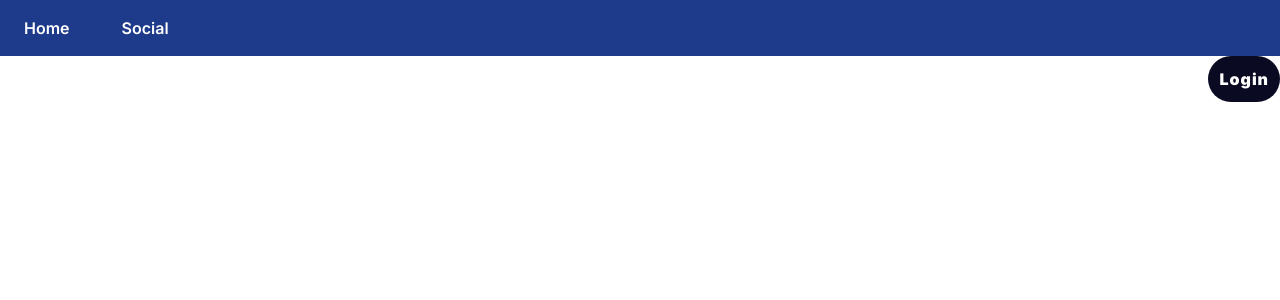
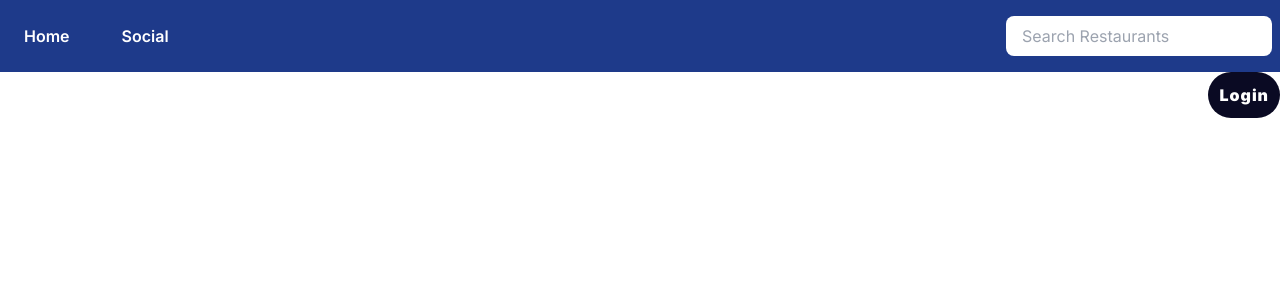
Before and after one commit to JerryWeng/feeling-hungry, a React (Create React App) app in the folder client/: page / in a window 1280 px wide. Shown: the top 300 px of the page. Built offline with nearby package versions, Linux system fonts and the light colour scheme.

Commit message:
Implement searchbar

```diff
--- a/client/src/components/layout/Header.jsx
+++ b/client/src/components/layout/Header.jsx
@@ -1,12 +1,16 @@
 import React from "react";
 
 import RouterLink from "../ui/RouterLink";
+import SearchBar from "../ui/SearchBar";
 
 const Header = () => {
 	return (
-		<div className="bg-blue-900 space-x-5 px-2 py-4">
-			<RouterLink linkText="Home" to="/" />
-			<RouterLink linkText="Social" to="/social" />
+		<div className="bg-blue-900 flex justify-between items-center px-2 py-4">
+			<div className="space-x-5">
+				<RouterLink linkText="Home" to="/" />
+				<RouterLink linkText="Social" to="/social" />
+			</div>
+			<SearchBar />
 		</div>
 	);
 };
--- /dev/null
+++ b/client/src/components/ui/SearchBar.jsx
@@ -0,0 +1,13 @@
+import React from "react";
+
+const SearchBar = () => {
+	return (
+		<input
+			type="text"
+			className="px-4 py-2 rounded-lg"
+			placeholder="Search Restaurants"
+		/>
+	);
+};
+
+export default SearchBar;
```
